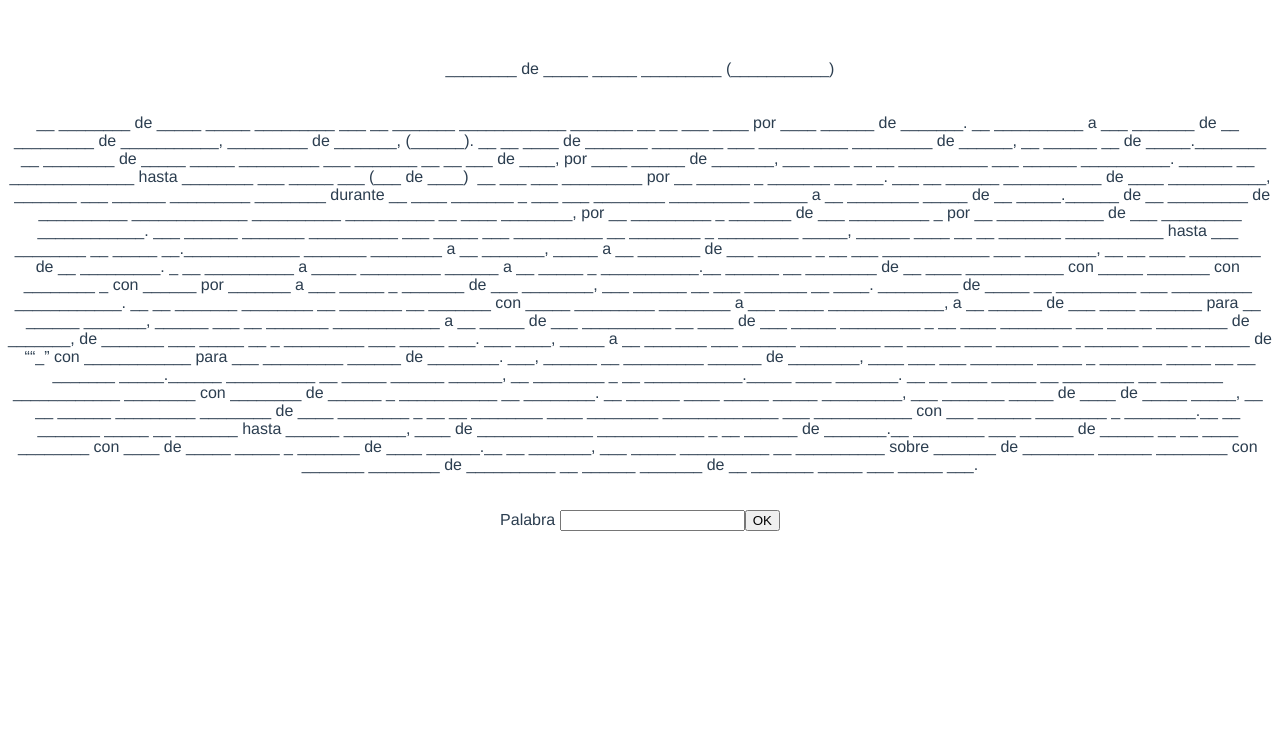
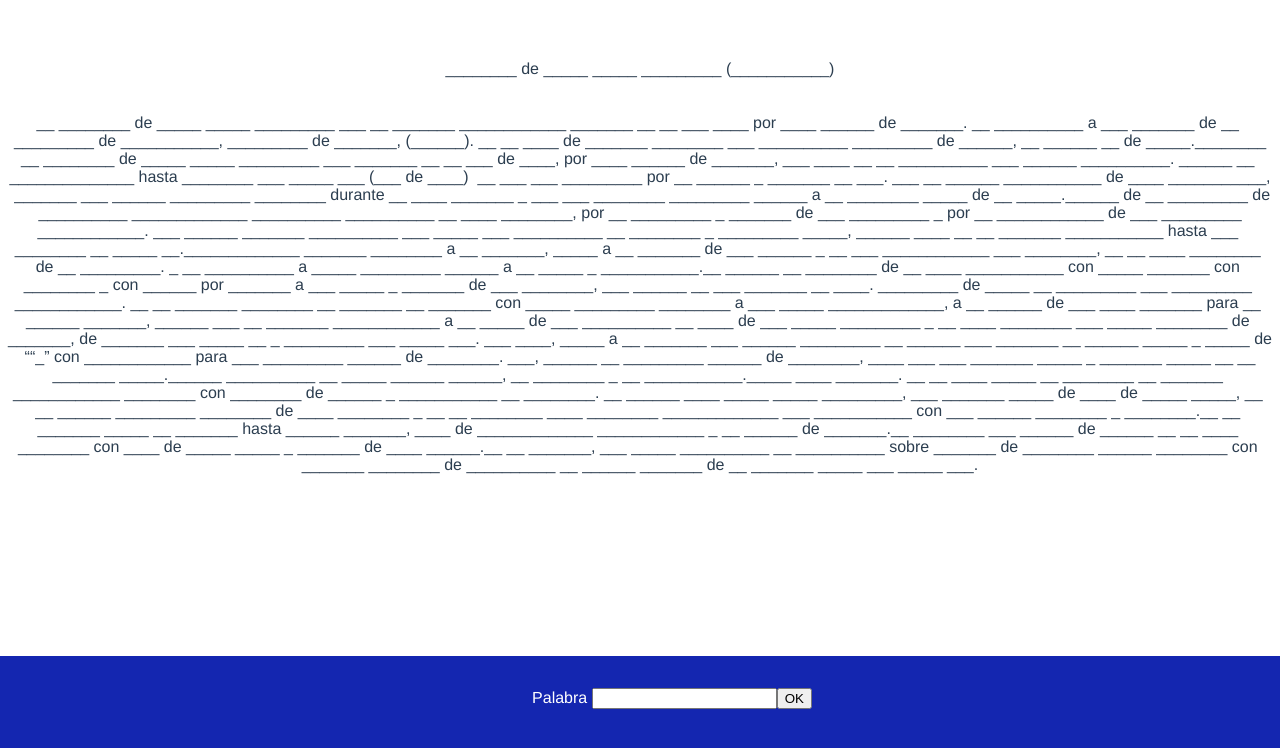
Before and after one commit to davidgh86/guessarticle, a Vue app: page / in a window 1280 px wide. Shown: the top 748 px of the page. Built offline with nearby package versions, Linux system fonts and the light colour scheme.

Commit message:
fixed input

```diff
--- a/src/App.vue
+++ b/src/App.vue
@@ -17,7 +17,10 @@
   <br/>
   <br/>
   <br/>
-  <Input @submitedWord="submitWord"/>
+  <div class="footer">
+  <p><Input @submitedWord="submitWord" class="footer"/></p>
+  </div>
+
 </template>
 
 <script>
@@ -79,4 +82,15 @@ export default {
   color: #2c3e50;
   margin-top: 60px;
 }
+.footer {
+   position: fixed;
+   left: 0;
+   bottom: 0;
+   padding: 2rem;
+   width: 100%;
+   height: 10%;
+   background-color: rgb(20, 38, 176);
+   color: white;
+   text-align: center;
+}
 </style>
```
